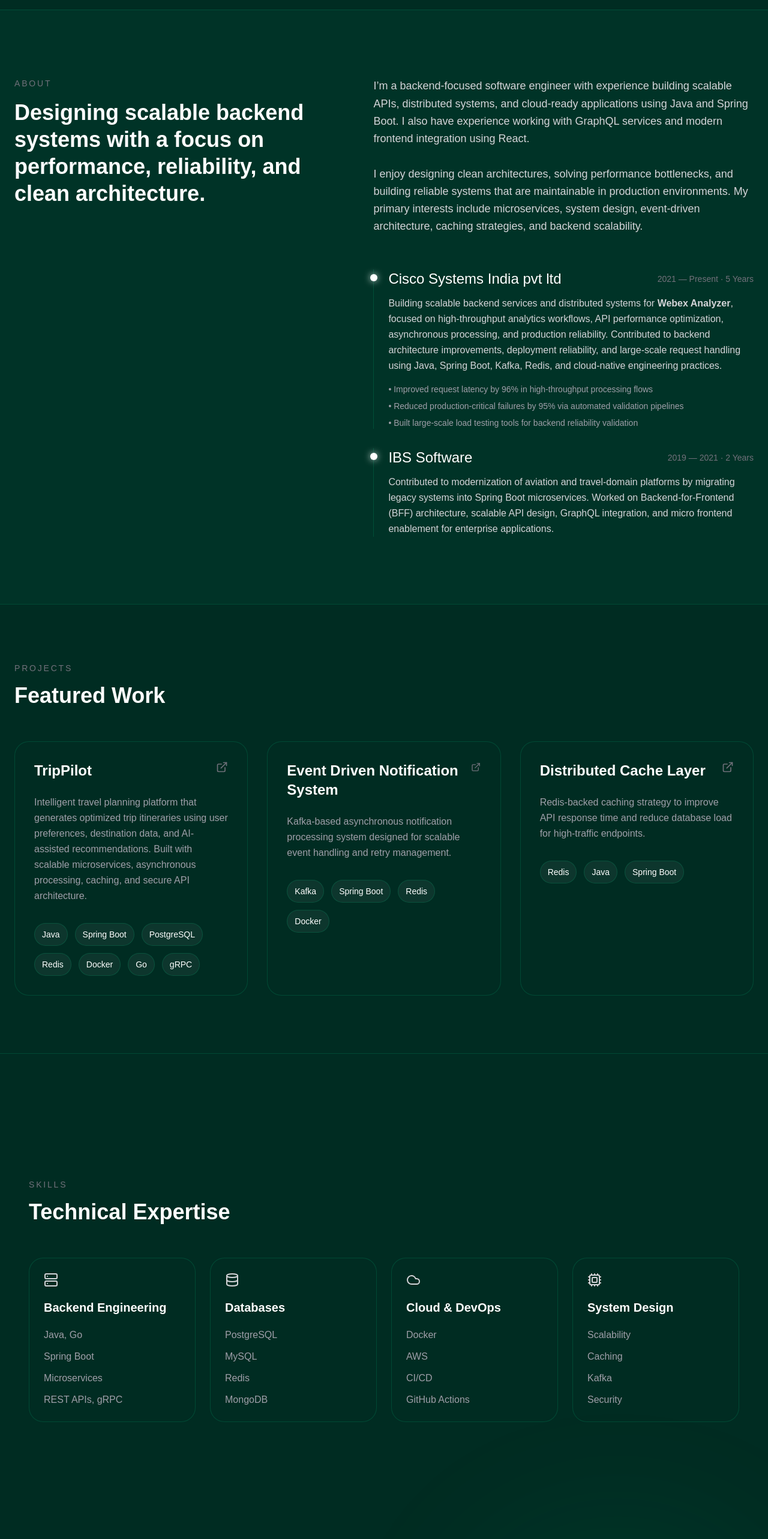
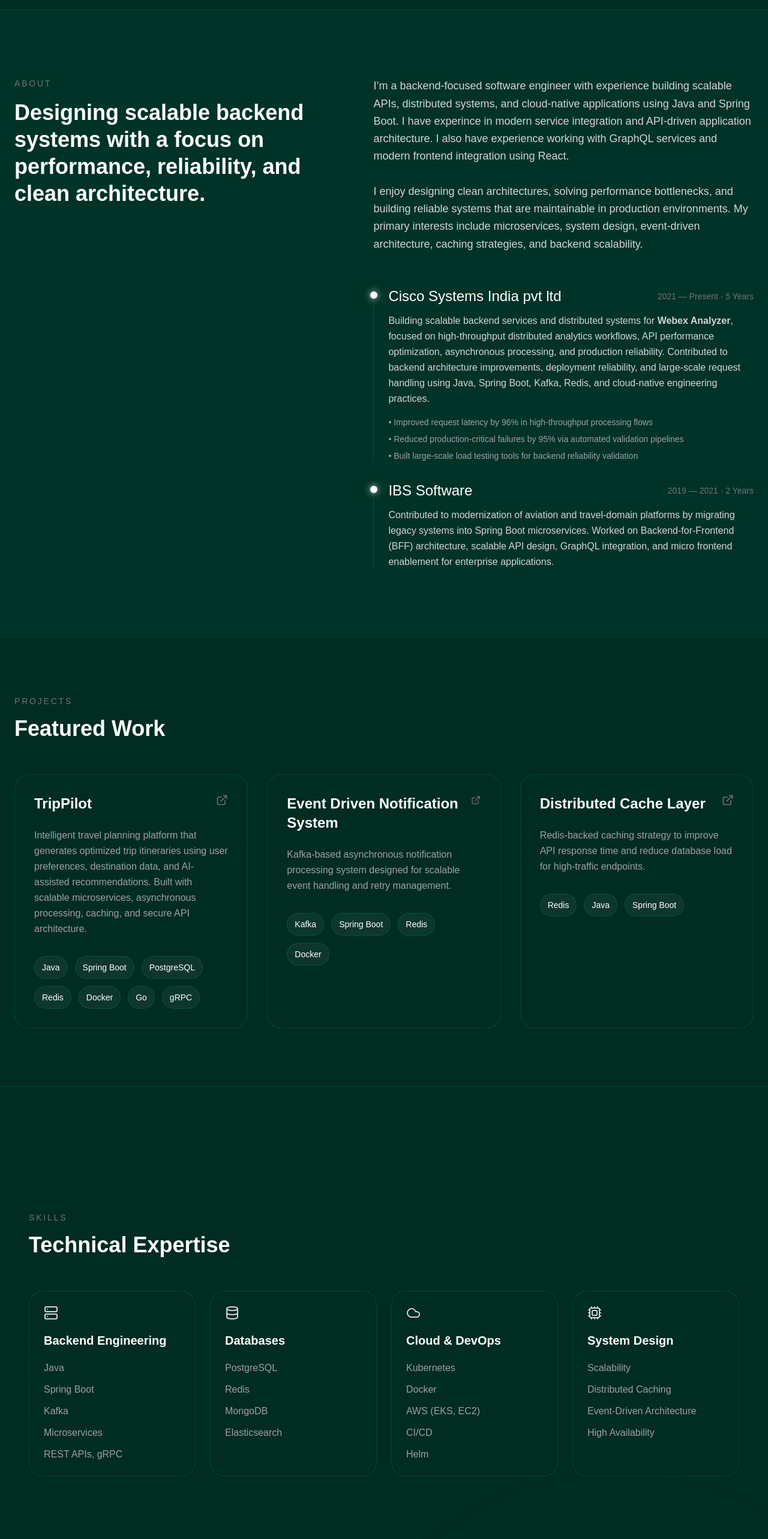
Before and after one commit to Rakeshgsekhar/rakesh-portfolio, a Next.js app in the folder rakesh-portfolio/: page / in a window 1280 px wide. Shown: the part 860-3426 px from the top of the page at 60% size. Built offline with nearby package versions, Linux system fonts and the light colour scheme.

Commit message:
experiecne section updated

```diff
--- a/rakesh-portfolio/src/app/page.tsx
+++ b/rakesh-portfolio/src/app/page.tsx
@@ -54,22 +54,22 @@ const skills = [
   {
     icon: <Server size={24} />,
     title: "Backend Engineering",
-    items: ["Java, Go", "Spring Boot", "Microservices", "REST APIs, gRPC"],
+    items: ["Java", "Spring Boot", "Kafka", "Microservices", "REST APIs, gRPC"],
   },
   {
     icon: <Database size={24} />,
     title: "Databases",
-    items: ["PostgreSQL", "MySQL", "Redis", "MongoDB"],
+    items: ["PostgreSQL", "Redis", "MongoDB", "Elasticsearch"],
   },
   {
     icon: <Cloud size={24} />,
     title: "Cloud & DevOps",
-    items: ["Docker", "AWS", "CI/CD", "GitHub Actions"],
+    items: ["Kubernetes", "Docker", "AWS (EKS, EC2)","CI/CD", "Helm"],
   },
   {
     icon: <Cpu size={24} />,
     title: "System Design",
-    items: ["Scalability", "Caching", "Kafka", "Security"],
+    items: ["Scalability", "Distributed Caching", "Event-Driven Architecture", "High Availability"],
   },
 ];
 
@@ -318,7 +318,8 @@ export default function Home() {
             <div>
               <p className="text-zinc-300 leading-relaxed text-lg max-w-2xl">
                 I’m a backend-focused software engineer with experience building scalable APIs,
-                distributed systems, and cloud-ready applications using Java and Spring Boot.
+                distributed systems, and cloud-native applications using Java and Spring Boot.
+                I have experince in modern service integration and API-driven application architecture.
                 I also have experience working with GraphQL services and modern frontend
                 integration using React.
                 <br /><br />
@@ -345,7 +346,7 @@ export default function Home() {
 
                   <p className="text-zinc-300 leading-relaxed">
                     Building scalable backend services and distributed systems for <b>Webex Analyzer</b>,
-                    focused on high-throughput analytics workflows, API performance optimization,
+                    focused on high-throughput distributed analytics workflows, API performance optimization,
                     asynchronous processing, and production reliability. Contributed to backend
                     architecture improvements, deployment reliability, and large-scale request
                     handling using Java, Spring Boot, Kafka, Redis, and cloud-native engineering practices.
```
